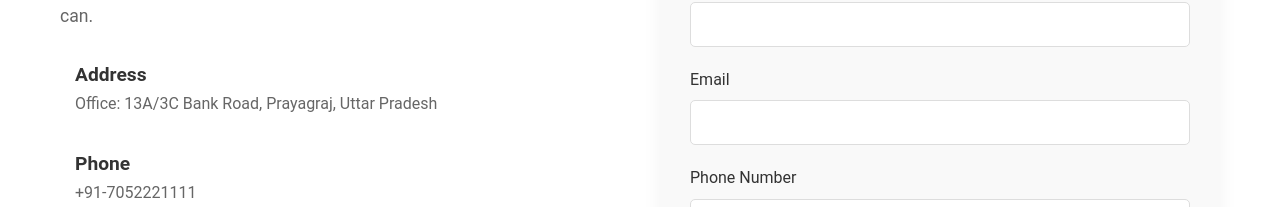
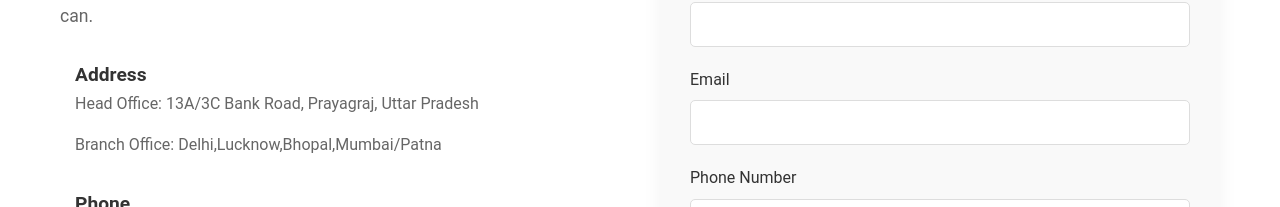
Before and after one commit to prakhar315/sakuntalam, a React (Create React App) app: page /contact in a window 1280 px wide. Shown: the part 685-892 px from the top of the page. Built offline with nearby package versions, Linux system fonts and the light colour scheme.

Commit message:
Fix company name to Sakuntlam in all files

```diff
--- a/build.js
+++ b/build.js
@@ -26,7 +26,7 @@ if (!fs.existsSync(indexHtmlPath)) {
 <head>
   <meta charset="utf-8" />
   <meta name="viewport" content="width=device-width, initial-scale=1" />
-  <title>Sakuntalam - Outdoor Advertising Solutions</title>
+  <title>Sakuntlam - Outdoor Advertising Solutions</title>
 </head>
 <body>
   <div id="root"></div>
--- a/public/index.html
+++ b/public/index.html
@@ -10,7 +10,7 @@
     <meta name="theme-color" content="#000000" />
     <meta
       name="description"
-      content="Sakuntalam - Leading Outdoor Advertising Solutions in Uttar Pradesh"
+      content="Sakuntlam - Leading Outdoor Advertising Solutions in Uttar Pradesh"
     />
     <link rel="stylesheet" href="%PUBLIC_URL%/favicon.css" />
     <link rel="apple-touch-icon" href="%PUBLIC_URL%/logo.jpg" />
--- a/src/pages/Contact.js
+++ b/src/pages/Contact.js
@@ -52,7 +52,8 @@ function Contact() {
                 <i className="fas fa-map-marker-alt"></i>
                 <div>
                   <h3>Address</h3>
-                  <p>Office: 13A/3C Bank Road, Prayagraj, Uttar Pradesh</p>
+                  <p>Head Office: 13A/3C Bank Road, Prayagraj, Uttar Pradesh</p>
+                  <p>Branch Office: Delhi,Lucknow,Bhopal,Mumbai/Patna</p>
                 </div>
               </div>
               <div className="contact-item">
```
Also changed, not shown: public/manifest.json.
